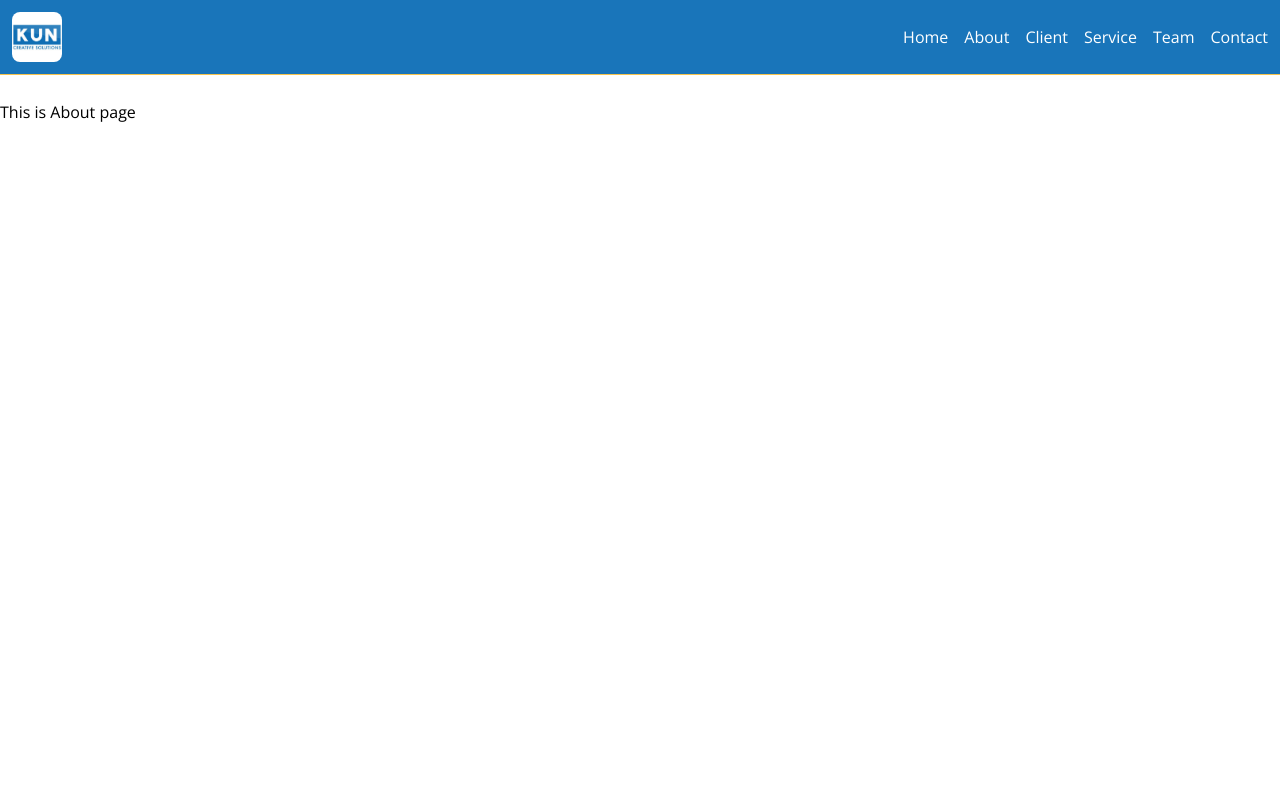
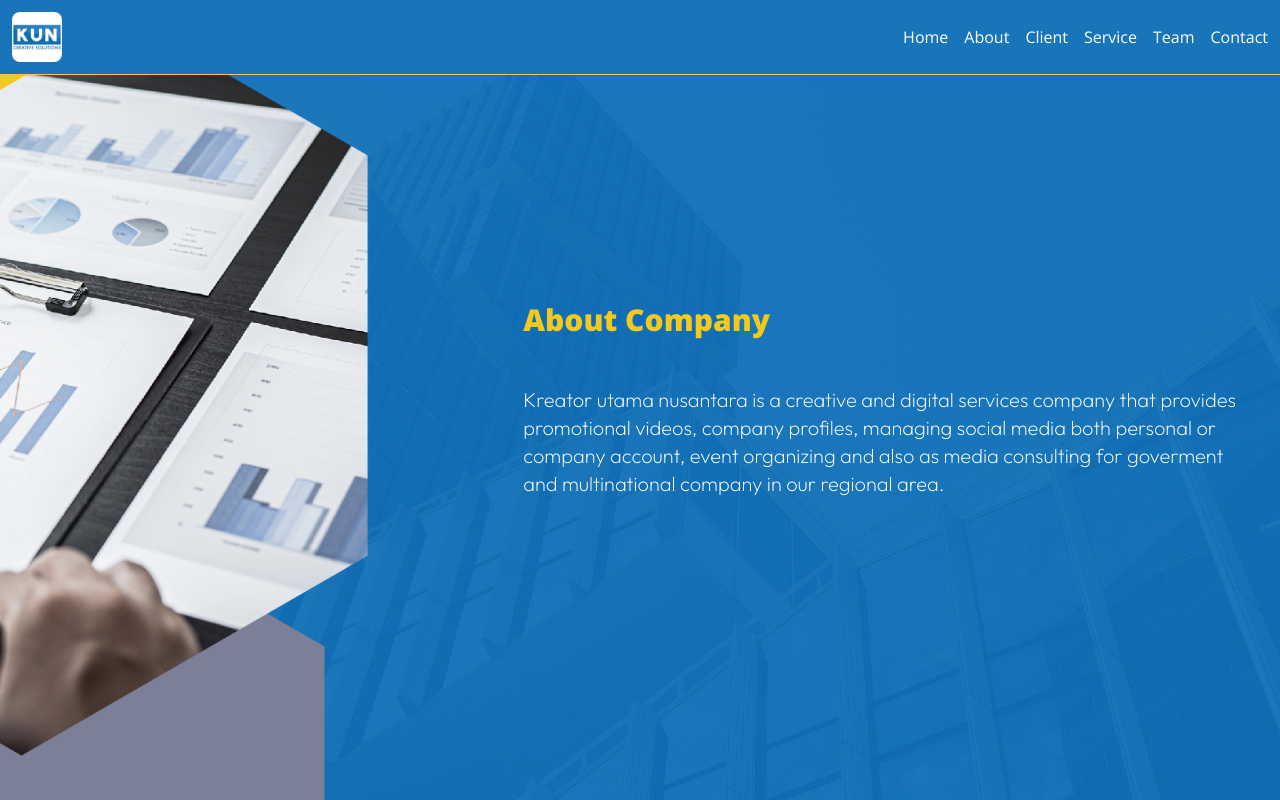
Before and after one commit to derikaquary/32-kun, a Next.js app: page /about in a window 1280 px wide. Built offline with nearby package versions, Linux system fonts and the light colour scheme.

Commit message:
finished the 1st page of about

```diff
--- a/app/about/page.js
+++ b/app/about/page.js
@@ -1,9 +1,44 @@
+import Image from "next/image";
+import page3 from "@/public/page 1_3.png";
+import kunImage from "@/public/logo_mainn.png";
+import { Outfit } from "next/font/google";
+
+const outfit = Outfit({
+  subsets: ["latin"],
+  weight: ["100", "200", "300", "400", "500", "600", "700", "800", "900"],
+});
+
 function About() {
-    return (
-        <div className="pt-[100px]">
-            This is About page
+  return (
+    <div className="relative flex h-[100vh] w-full flex-col items-center justify-center">
+      <Image
+        src={page3}
+        alt="background page 1"
+        fill
+        className="z-[-50] object-cover"
+      />
+      <div className="flex flex-col justify-center items-center">
+        <div className="flex flex-row justify-center p-4 w-full">
+          <div className="sm:w-2/5"></div>
+          <p className="sm:w-3/5 p-2 text-3xl font-[900] text-secondary">
+            About Company
+          </p>
+
         </div>
-    )
+        <div className="flex flex-row justify-center p-4 w-full">
+          <div className="sm:w-2/5"></div>
+          <p className={`p-2 text-xl text-white ${outfit.className} sm:w-3/5 font-[200]`}>
+            Kreator utama nusantara is a creative and digital services company
+            that provides promotional videos, company profiles, managing social
+            media both personal or company account, event organizing and also as
+            media consulting for goverment and multinational company in our
+            regional area.
+          </p>
+
+        </div>
+      </div>
+    </div>
+  );
 }
 
-export default About
+export default About;
--- a/app/page.js
+++ b/app/page.js
@@ -1,13 +1,7 @@
 import Image from "next/image";
 import page1 from "@/public/1.png";
 import kunImage from "@/public/logo_mainn.png";
-import { Open_Sans } from "next/font/google";
 import { Outfit } from "next/font/google";
-
-const openSans = Open_Sans({
-  subsets: ["latin"],
-  weight: ["300", "400", "500", "600", "700", "800"],
-});
 
 const outfit = Outfit({
   subsets: ["latin"],
@@ -16,9 +10,7 @@ const outfit = Outfit({
 
 export default function Home() {
   return (
-    <main
-      className={`${openSans.className} relative flex h-[100vh] w-full flex-col items-center justify-center`}
-    >
+    <main className="relative flex h-[100vh] w-full flex-col items-center justify-center">
       {" "}
       <Image
         src={page1}
```
